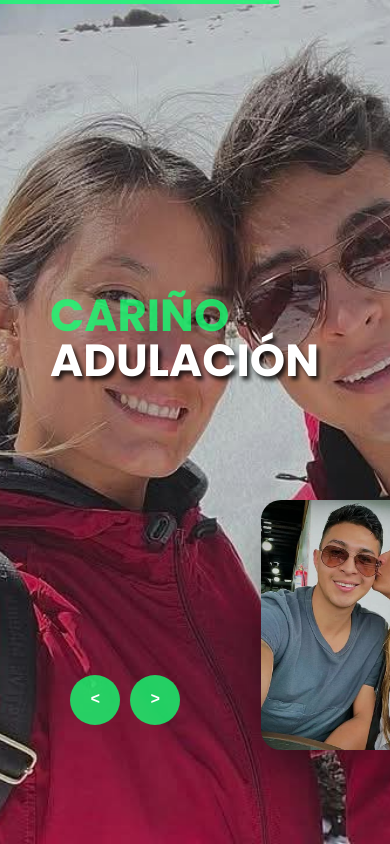
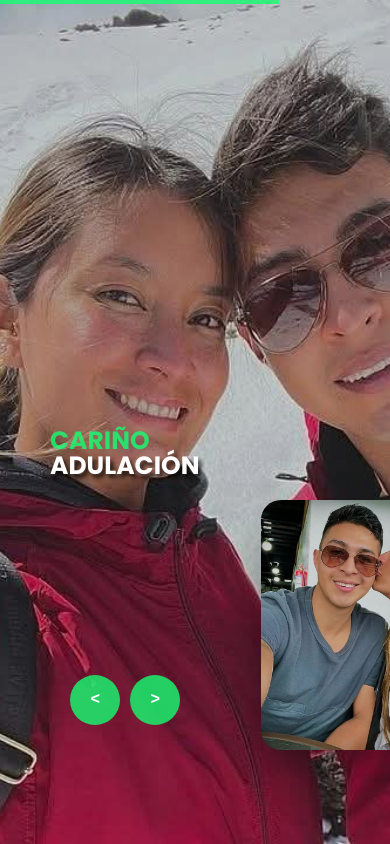
Before and after one commit to Rich4rd16/Regalo_Ronald_Ely, a plain HTML site: page index.html in a window 390 px wide. Drawn offline with Linux system fonts and the light colour scheme.

Commit message:
Regalo-Ronald-Ely

```diff
--- a/style.css
+++ b/style.css
@@ -276,7 +276,7 @@ a:hover{
     }
 
     .content .title, .content .name{
-        font-size: 70px;
+        font-size: 50px;
     }
 
     .content .des{
@@ -292,11 +292,13 @@ a:hover{
     }
 
     .list .item .content{
+        margin-top: 115px;
         top: 40%;
     }
 
     .content .title, .content .name{
-        font-size: 45px;
+
+        font-size: 25px;
     }
 
     .content .btn button{
```
